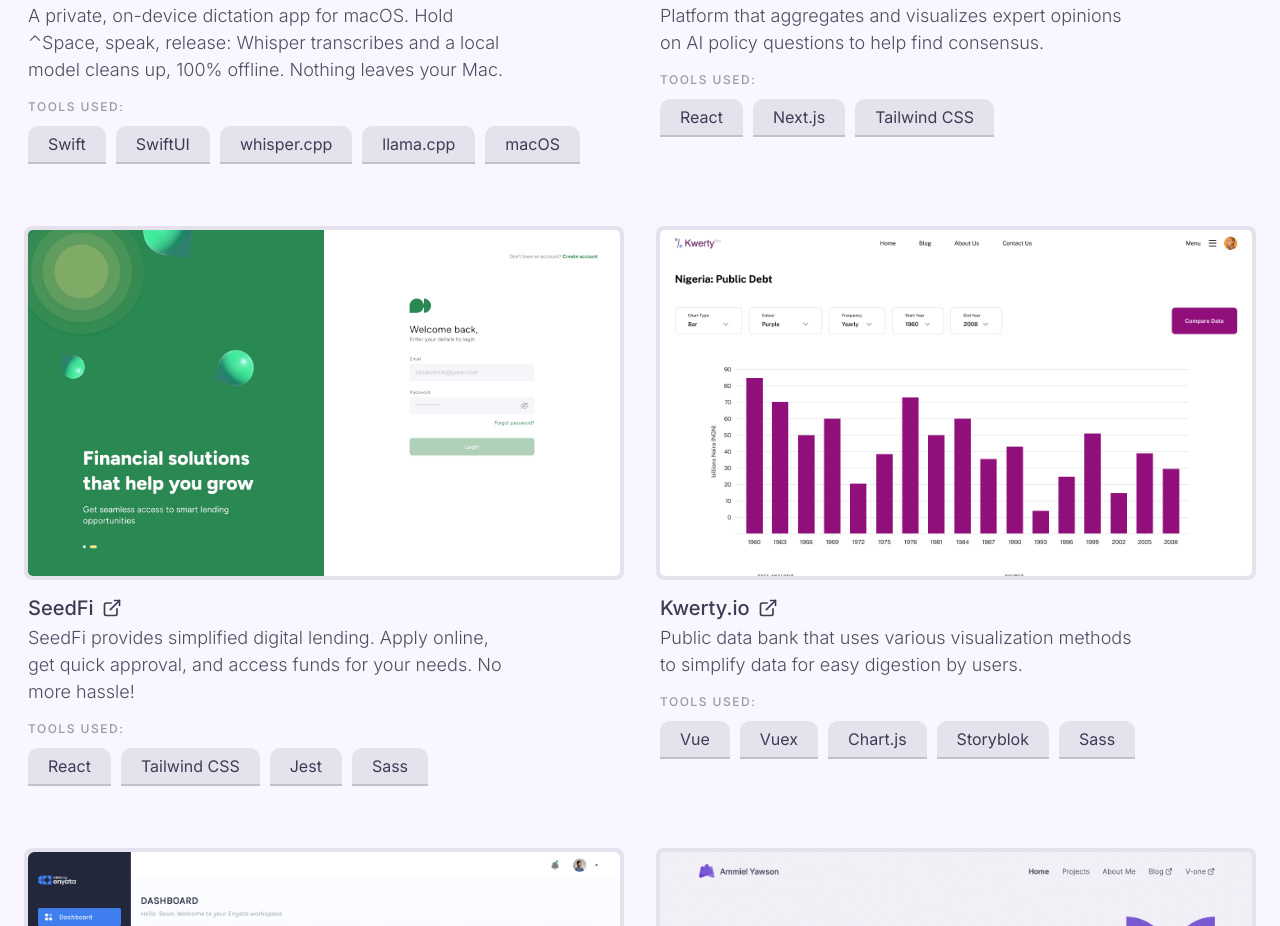
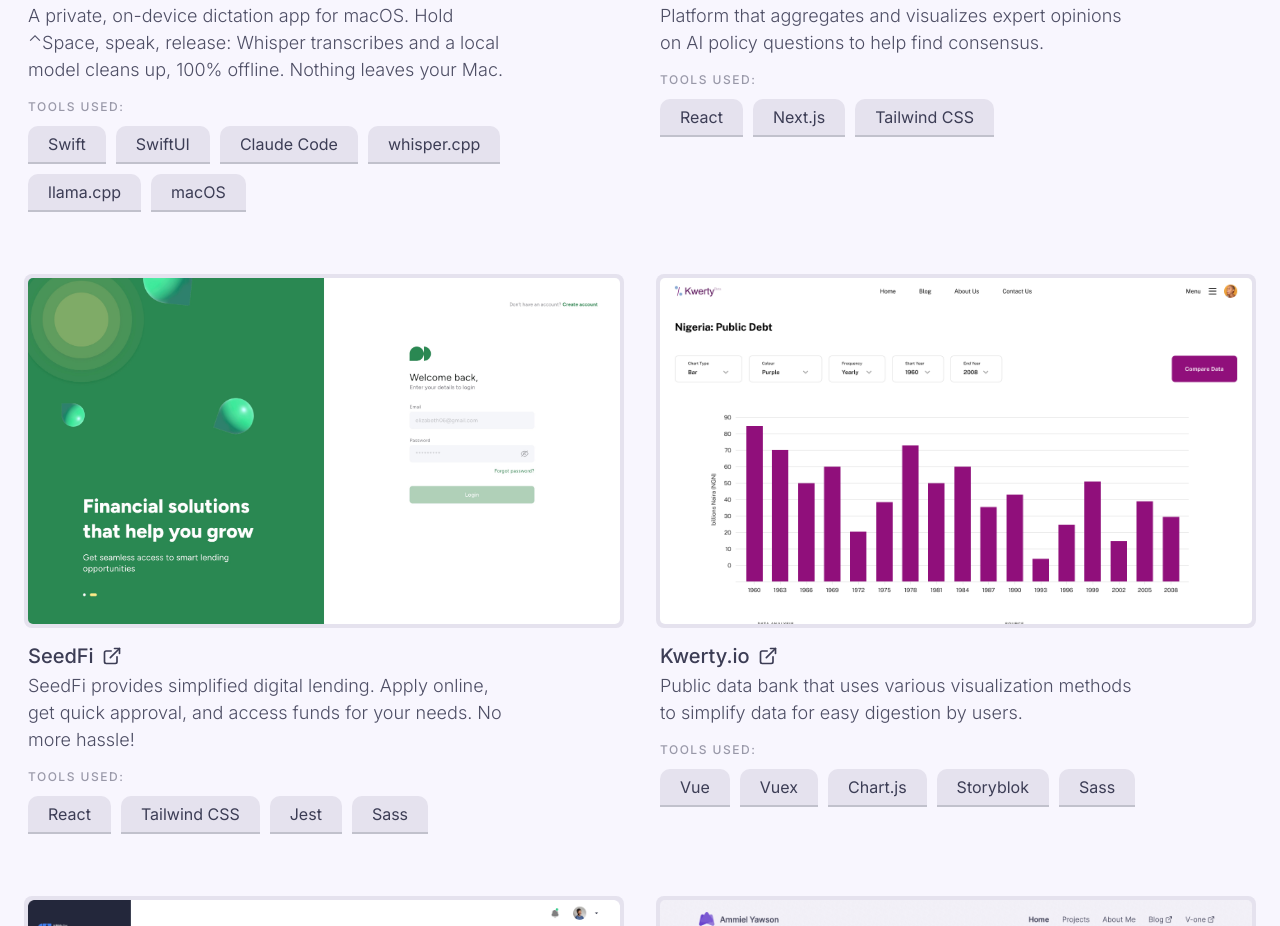
Before and after one commit to AmmDuncan/portfolio_v2, a Next.js app: page /projects in a window 1280 px wide. Shown: the part 2164-3090 px from the top of the page. Built offline with nearby package versions, Linux system fonts and the light colour scheme.

Commit message:
chore(projects): add Claude Code to Local Dictation tools (3rd)

```diff
--- a/data/projects.js
+++ b/data/projects.js
@@ -44,7 +44,7 @@
     imgSrc: "/assets/projects/local-dictation.png",
     description:
       "A private, on-device dictation app for macOS. Hold ⌃Space, speak, release: Whisper transcribes and a local model cleans up, 100% offline. Nothing leaves your Mac.",
-    tools: ["Swift", "SwiftUI", "whisper.cpp", "llama.cpp", "macOS"],
+    tools: ["Swift", "SwiftUI", "Claude Code", "whisper.cpp", "llama.cpp", "macOS"],
     link: "/local-dictation",
   },
   {
```
